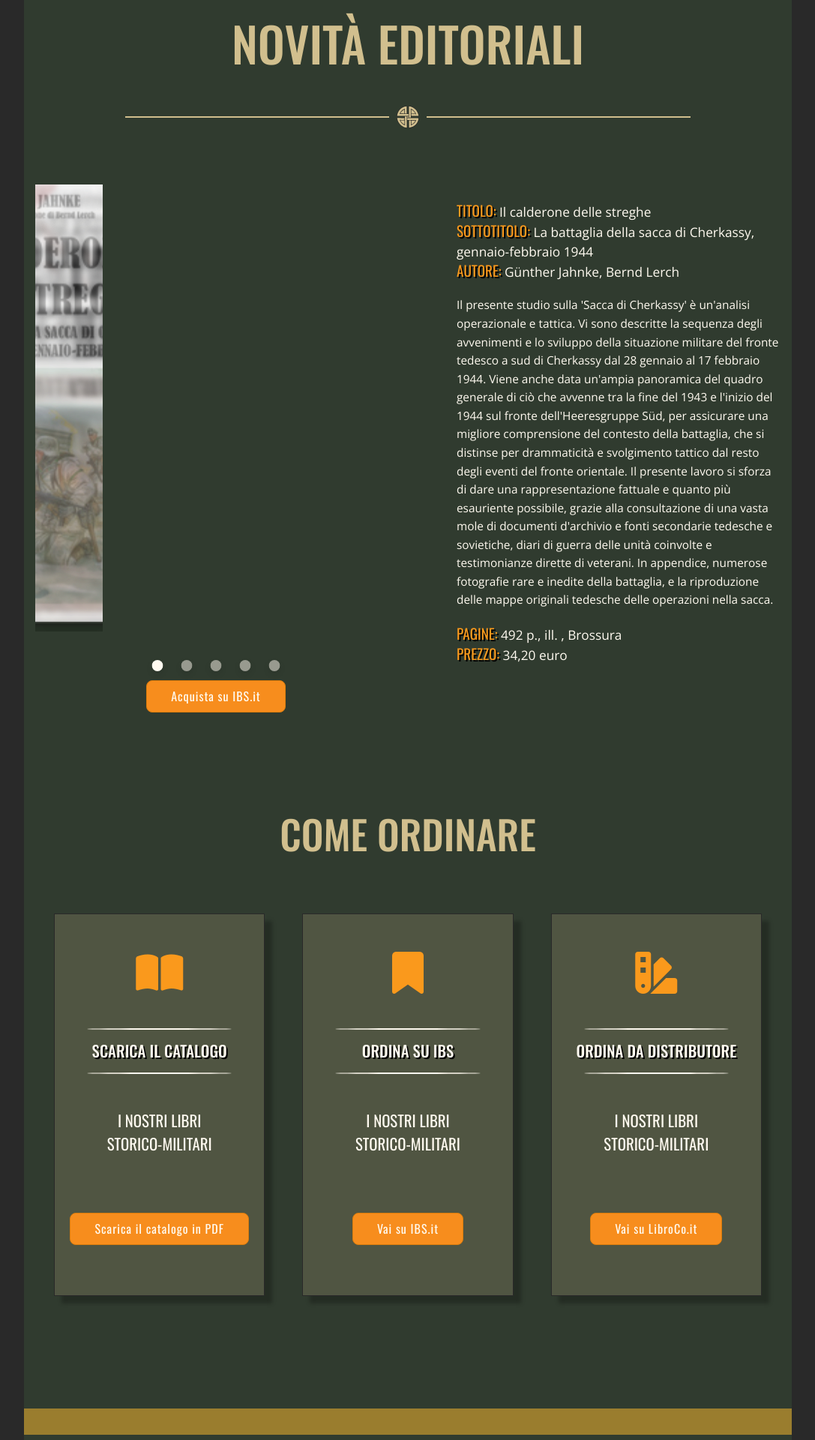
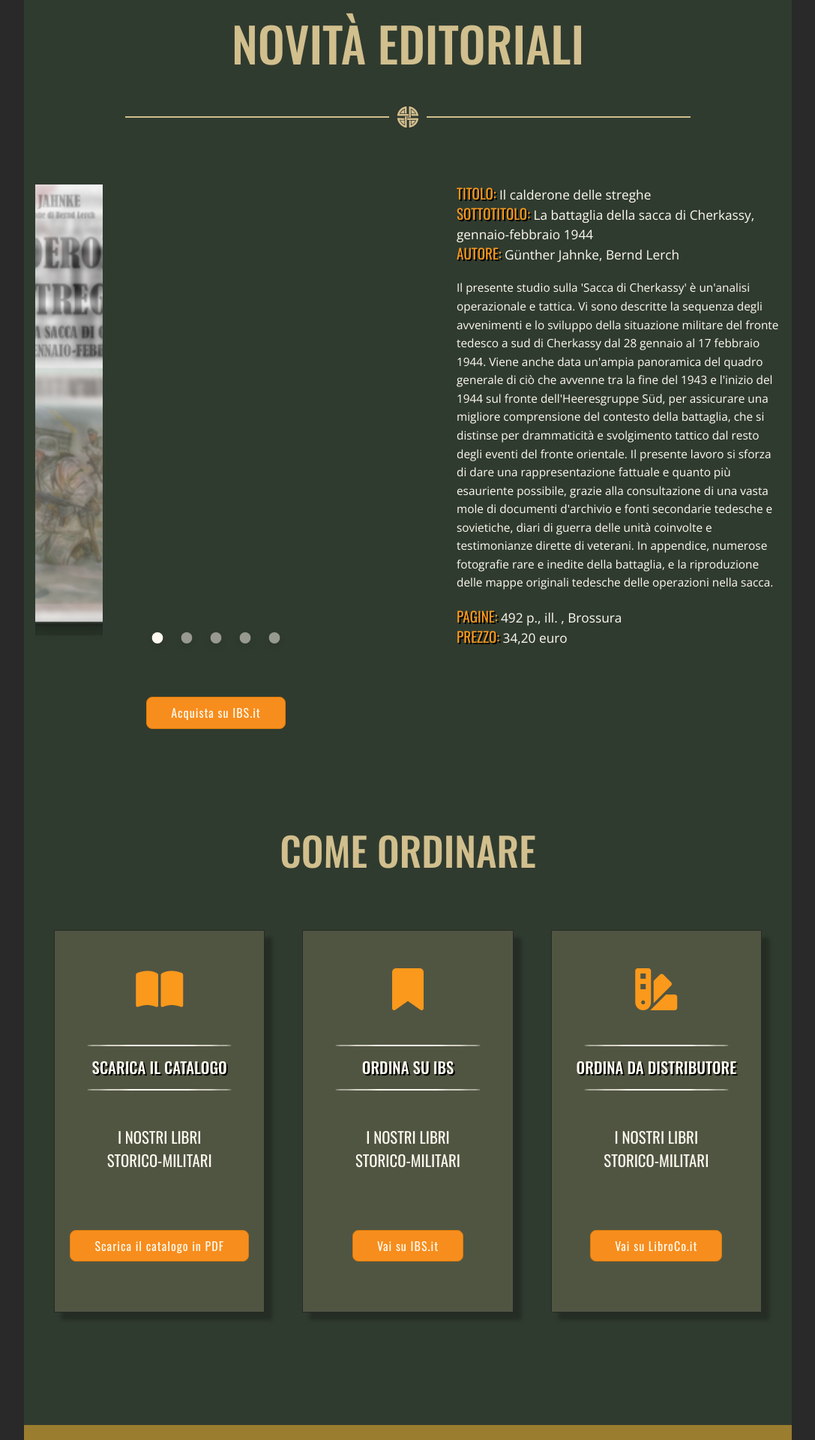
Before and after one commit to romina-trazzi/Italia-Storica, a PHP site: page / in a window 1280 px wide. Shown: the part 611-2531 px from the top of the page at 75% size, without its empty margins (96-1183 px from the left). Run offline with PHP 8.4, Linux system fonts and the light colour scheme; some libraries are stand-ins or nearby versions.

Commit message:
Commit bozza mediaquery core pt 9
Inizio lavori da 1201 px in avanti con i radiobutton

```diff
--- a/public/css/mediaquery.css
+++ b/public/css/mediaquery.css
@@ -109,18 +109,7 @@
     padding-top: 100px !important;
   }
 }
-@media (min-width: 1200px) and (max-width: 1429px) {
-  main .core .book_details {
-    max-height: 550px !important;
-  }
-  main .core #book_details {
-    max-height: 550px;
-  }
-}
 @media (min-width: 1200px) {
-  main .core #book-main {
-    max-height: 660px !important;
-  }
   main .core .book-second_row .button {
     margin-top: 50px;
   }
--- a/public/css/style.css
+++ b/public/css/style.css
@@ -466,7 +466,7 @@ a:hover {
 .glide__bullets {
   position: absolute;
   z-index: 2;
-  bottom: -9%;
+  bottom: 1%;
   left: 50%;
   display: inline-flex;
   cursor: pointer;
--- a/src/Partials/Glide/glide.theme.scss
+++ b/src/Partials/Glide/glide.theme.scss
@@ -34,12 +34,10 @@
     }
 
     &#{$sm}left {
-      // left: 80px;
       left: 5em;
     }
 
     &#{$sm}right {
-      // right: 80px;
       right: 5em;
     }
 
@@ -51,7 +49,7 @@
   &#{$se}bullets {
     position: absolute;
     z-index: 2;
-    bottom: -9%;
+    bottom: 1%;
     left: 50%;
     display: inline-flex;
     cursor: pointer;
@@ -72,6 +70,7 @@
     line-height: 0;
     box-shadow: 0 0.25em 0.5em 0 rgba(0, 0, 0, 0.1);
     margin: 0 0.75em;
+
 
     &:focus {
       outline: none;
@@ -98,29 +97,3 @@
     cursor: default !important;
   }
 }
-
-
-
-
-
-
-// @media (min-width: 1550px) and (max-width: 1700px) {
-
-//   .#{$glide-class} {
-//     $this:&;
-
-//     $se: $glide-element-separator;
-//     $sm: $glide-modifier-separator;
-
-//     &#{$sm}left {
-//       left: 15rem;
-//     }
-
-//     &#{$sm}right {
-//       right: 15rem;
-//     }
-
-
-//   }
-
-// }
--- a/src/Partials/Main Style/_common.scss
+++ b/src/Partials/Main Style/_common.scss
@@ -238,9 +238,7 @@ $color-map: (
     }
 
     .shield-wrap::before, .shield-wrap::after {
-
         width: 25rem !important;
-
     }
 }
 
--- a/src/Partials/Mediaquery Style/_mq_maincore.scss
+++ b/src/Partials/Mediaquery Style/_mq_maincore.scss
@@ -78,39 +78,35 @@
 //     }
 // }
 
-@media (min-width: 1200px) and (max-width: 1429px) {
-    main {
-      .core {
-        .glide {
-          img {
-            // min-height: 550px !important;
-          }
-        }
+// @media (min-width: 1200px) and (max-width: 1429px) {
+//     main {
+//       .core {
+//         .glide {
+//           img {
+//             // min-height: 580px !important;
+//           }
+//         }
 
-        .book_details {
-          max-height: 550px !important;
-        }
+//         .book_details {
+//           // max-height: 550px !important;
+//         }
 
-        #book_details {
-          max-height: 550px;
-        }
-      }
-    }
-}
+//         #book_details {
+//           // max-height: 550px;
+//         }
+//       }
+//     }
+// }
 
 
 
 // Book-main
 
-
-
-
-
 @media (min-width: 1200px) {
   main {
     .core {
       #book-main {
-        max-height: 660px !important;
+
       }
 
       .book-second_row {
--- a/src/main_vue.js
+++ b/src/main_vue.js
@@ -254,7 +254,52 @@ let app = new Vue ({
             if (bdHeight !== coverHeight) {
                 bdHeight == coverHeight;
             };
-        }
+        },
+
+        // Quando il valore del counter (che gestisce i radiobutton e le copertine) cambia, fai partire questa funzione e aggiorna la posizione dei radiobutton
+        counter: function() {
+
+            /* Dobbiamo tenere fixed la posizione dei radiobutton del carosello (vedi glide.theme.scss) modificando la proprietà bottom */
+
+            // Selezioniamo i radiobutton del corosello (nodeList)
+            let nodeRadiobutton = document.querySelectorAll('.glide__bullet');
+
+            // Trasformiamo i radiobutton in Array
+            let radiobuttonArray = Array.from(nodeRadiobutton);
+
+            // Creiamo un array filtrato per restituire solo il radiobutton con classe selected e salviamo l'array in una variabile
+            let filteredArray = radiobuttonArray.filter(function(element) {
+                if (element.classList.contains("selected")) {
+                    return element;
+                };
+
+            });
+
+            // Estraiamo il dataset (che farà da indice) del radiobutton selected
+            for (let i = 0; i <= filteredArray.length; i++) {
+                let glideDirValue = filteredArray[i].dataset;
+                console.log(glideDirValue);
+            };
+
+            let bottomRadiobutton = ["2", "4", "5", "3", "8"];
+            let ciao;
+
+            // Accoppiare il numero presente in glideDir (dataset.glideDir) con l'indice dell'array bottomRadiObutton e modificare lo style
+            for (let i = 0; i <= bottomRadiobutton.length; i++) {
+
+              let ciao = glideDirValue.dataset == "0";
+
+                //     };
+                //     if (this.counter == bottomRadiobutton[i]) {
+                    //         let ciao = bottomRadiobutton[i];
+
+                }
+
+                console.log(ciao);
+
+
+
+        },
 
     }
 
@@ -345,6 +390,22 @@ for (let i = 0; i < buttonsArray.length; i++) {
 /*---------- End Subsection Card outline colors  ----------*/
 
 
+
+
+
+
+
+
+
+
+
+/* Se il radiobutto con indice 0 ha la classe selected allora lo style è 0%
+Se il secondo
+
+
+
+
+
 /*----------  Subsection Validation Form  ----------*/
 
 
--- a/src/style.scss
+++ b/src/style.scss
@@ -156,7 +156,6 @@ body {
 
 
                 .book_description {
-
                     #book_details {
                         margin: 0px;
                     }
```
Also changed, not shown: public/js/main_vue.js (+47 -6 lines).
